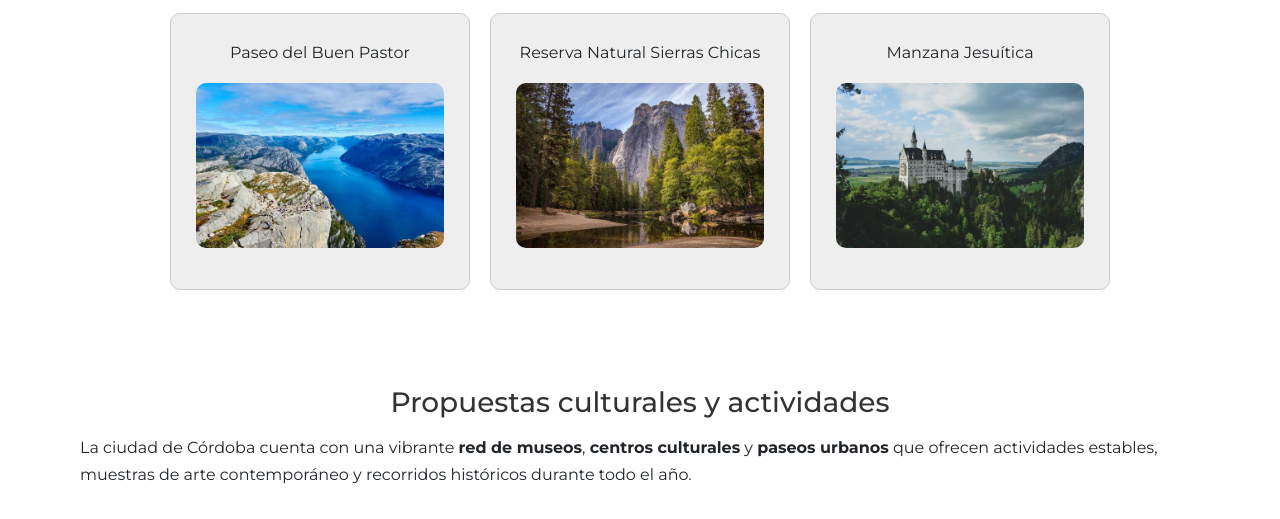
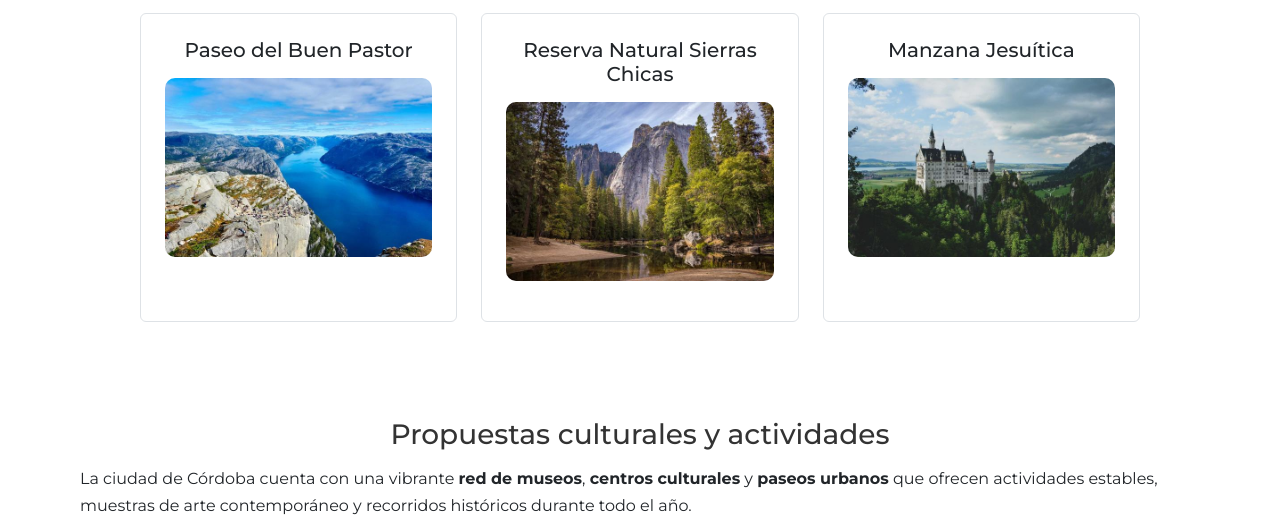
Before and after one commit to Arielojea/tp1-LT, a plain HTML site: page index.html in a window 1280 px wide. Shown: the part 731-1250 px from the top of the page. Drawn offline with nearby package versions, Linux system fonts and the light colour scheme.

Commit message:
modificado lugares index

```diff
--- a/css/estilos.css
+++ b/css/estilos.css
@@ -76,27 +76,7 @@ ul li a:hover {
    Main
    ========================= */
 
-.lugares ul {
-    display: flex;
-    justify-content: center;
-    gap: 20px;
-    list-style: none;
-    padding: 0;
-}
 
-.lugares li {
-  background-color: #eeeeee;
-  padding: 25px;
-  border-radius: 10px;
-  width: 30%;
-  text-align: center;
-  border: 1px solid #ccc;
-}
-
-.lugares li:hover {
-    background-color: #ddd;
-    transition: 0.3s;
-}
 
 main {
   margin: 0;
@@ -121,7 +101,7 @@ main > aside {
   background-image: linear-gradient(
     rgba(0, 0, 0, 0.5),
     rgba(0, 0, 0, 0.5)
-  ), url("/img/fondo-1.jpg");
+  ), url("../img/fondo-1.jpg");
   background-size: cover;
   background-position: center;
   display: flex;
@@ -184,7 +164,7 @@ main > aside {
   background-image: linear-gradient(
     rgba(0, 0, 0, 0.7),
     rgba(0, 0, 0, 0.7)
-  ), url("/img/cordoba-og.png");
+  ), url("../img/cordoba-og.png");
   background-size: cover;
   background-position: center;
   display: flex;
--- a/index.html
+++ b/index.html
@@ -59,19 +59,25 @@
     <section aria-labelledby="lugares-titulo">
         <h2 id="lugares-titulo">Lugares de interés</h2>
          <div class="lugares">
-
-            <ul>
-                <li>Paseo del Buen Pastor
+           <ul class="row g-4 list-unstyled justify-content-center">
+             <li class="col-12 col-md-4">
+             <div class="tarjeta p-4 text-center rounded border h-100">
+             <h3 class="h5">Paseo del Buen Pastor</h3>
             <img src="img/paseo-cba.jpg" alt="Paseo del Buen Pastor" class="img-fluid">
-
+         </div>
        </li>
-                <li>Reserva Natural Sierras Chicas
+      <li class="col-12 col-md-4">
+        <div class="tarjeta p-4 text-center rounded border h-100">
+            <h3 class="h5">Reserva Natural Sierras Chicas</h3>
             <img src="img/sierrachica-cba.jpg" alt="Reserva Natural Sierras Chicas" class="img-fluid">
+        </div>
       </li>
-                <li>Manzana Jesuítica
+    <li class="col-12 col-md-4">
+        <div class="tarjeta p-4 text-center rounded border h-100">
+         <h3 class="h5">Manzana Jesuítica</h3>
          <img src="img/manzana-cba.jpg" alt="Manzana Jesuítica" class="img-fluid">
+        </div>
        </li>
-
       </ul>
             </div>
         </section>
```
Lines whose indentation alone changed are shown as unchanged.
